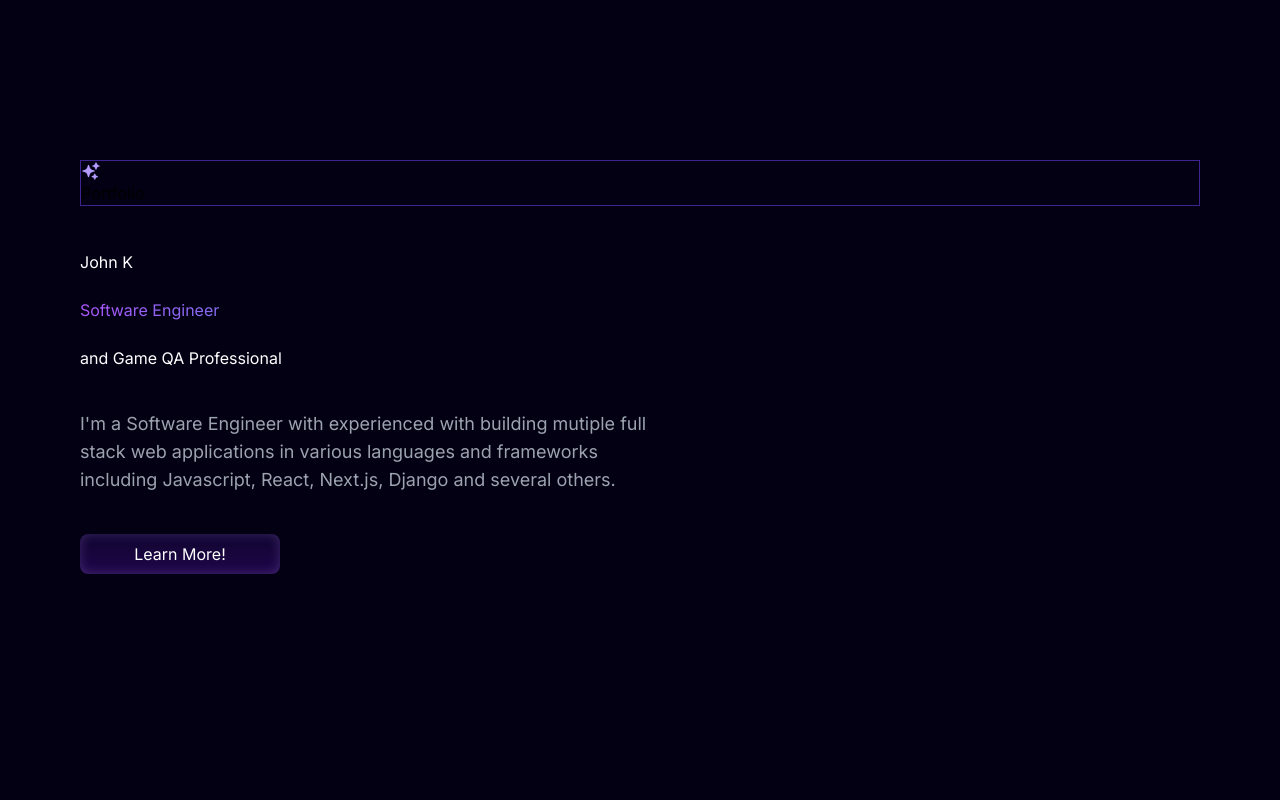
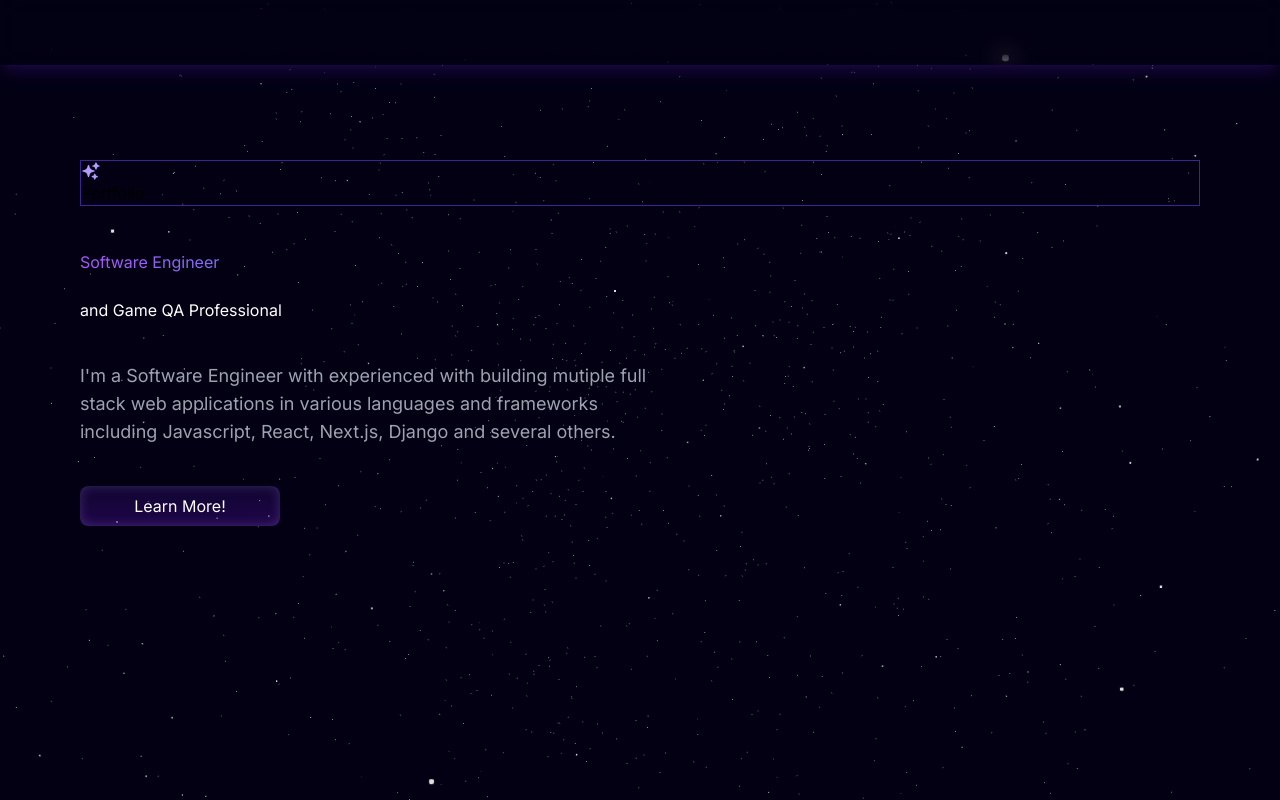
Before and after one commit to ArmadaDev25/Next.JS_Portfolio, a Next.js app in the folder my-portfolio/: page / in a window 1280 px wide. Built offline with nearby package versions, Linux system fonts and the light colour scheme.

Commit message:
Applied the StarBackground and started working on the Navbar

```diff
--- a/my-portfolio/app/layout.tsx
+++ b/my-portfolio/app/layout.tsx
@@ -1,11 +1,13 @@
 import type { Metadata } from "next";
 import { Inter } from "next/font/google";
 import "./globals.css";
+import StarsCanvas from "@/components/main/StarBackground";
+import Navbar from "@/components/main/Navbar";
 
 const inter = Inter({ subsets: ["latin"] });
 
 export const metadata: Metadata = {
-  title: "John K Portfolio",
+  title: "Portfolio",
   description: "This is my portfolio",
 };
 
@@ -17,7 +19,10 @@ export default function RootLayout({
   return (
     <html lang="en">
       <body className={`${inter.className} bg-[#030014] overflow-y-scroll overflow-x-hidden`}>
+        <StarsCanvas/>
+        <Navbar />
         {children}
+
       </body>
     </html>
   );
--- /dev/null
+++ b/my-portfolio/components/main/Navbar.tsx
@@ -0,0 +1,12 @@
+import React from "react";
+
+const Navbar = () => {
+    return(
+        <div className="w-full h-[65px] fixed top-0 shadow-lg shadow-[#2A0E61]/50 bg-[#03001417] backdrop-blur-md z-50 px-10">
+
+        </div>
+    )
+
+}
+
+export default Navbar
--- a/my-portfolio/components/sub/Hero_Content.tsx
+++ b/my-portfolio/components/sub/Hero_Content.tsx
@@ -26,7 +26,7 @@ const Hero_Content = () => {
             <motion.div
             variants={slideInFromLeft(0.5)}
             className='flex flex-col gap-6 mt-6 text-6x1 text-bold text-white max-w-[600px] w-auto h-auto'>
-                John K
+
                 <span className="text-transparent  bg-clip-text bg-gradient-to-r from-purple-500 to-cyan-500">Software Engineer </span>
                 and Game QA Professional
             </motion.div>
```
